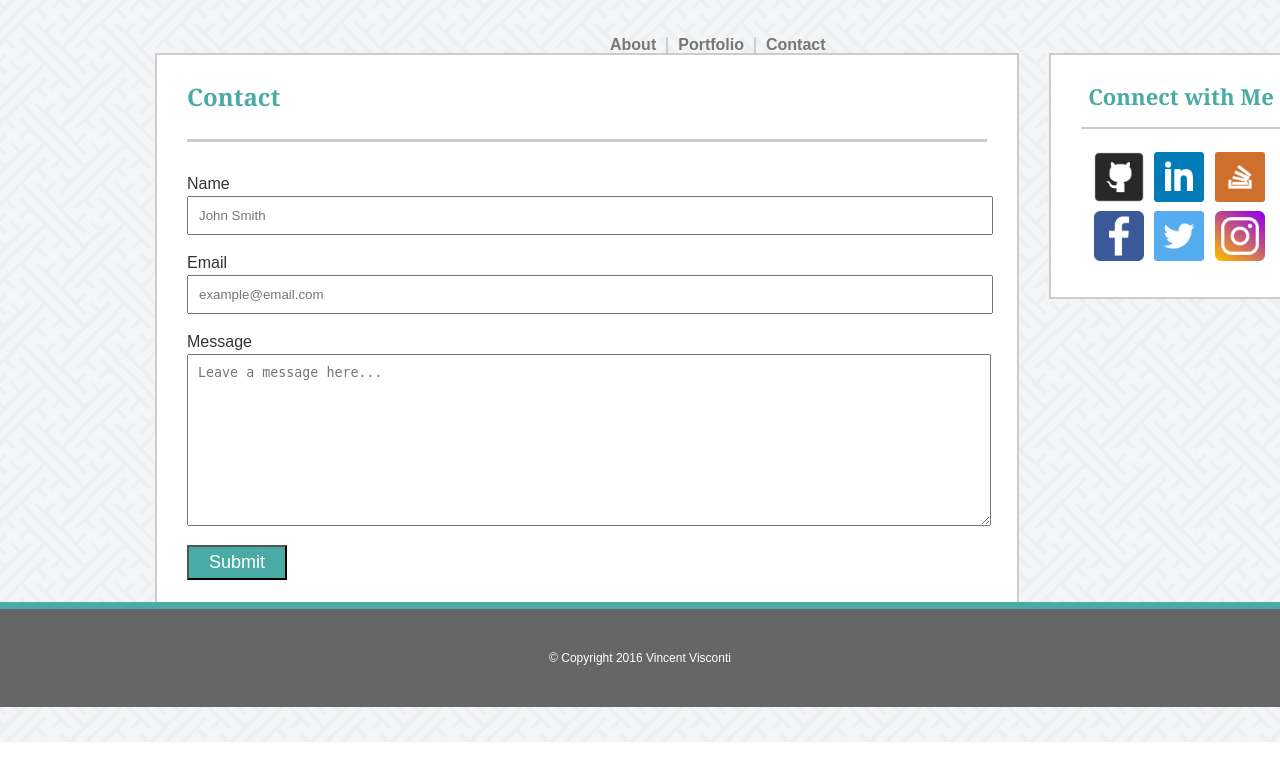
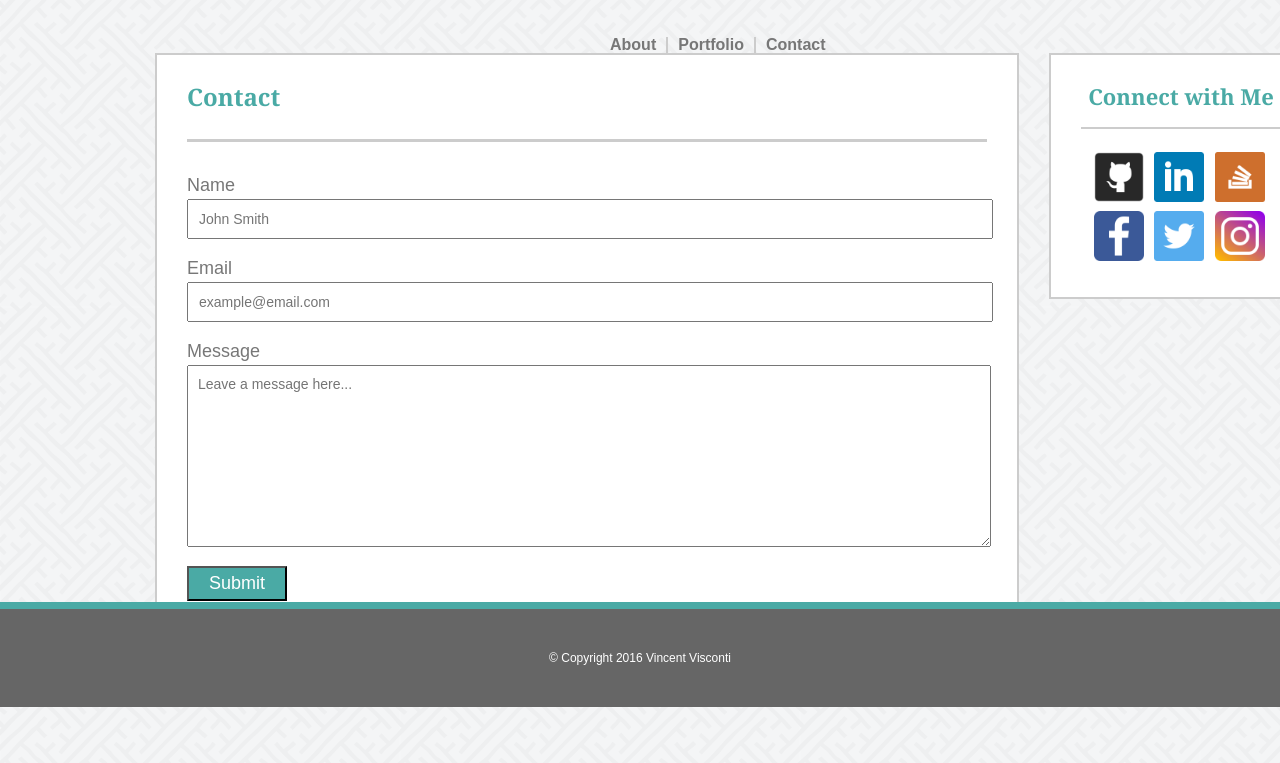
Before and after one commit to VinnyV88/Basic-Portfolio, a PHP site: page /contact.html in a window 1280 px wide; the page is wider, and only the part inside the window is pictured. Shown: the part 93-856 px from the top of that part. Before the commit the page ends 835 px from the top of that part, so only its background shows below. Run offline with PHP 8.4, Linux system fonts and the light colour scheme.

Commit message:
push progress to heroku

```diff
--- a/assets/css/style.css
+++ b/assets/css/style.css
@@ -269,7 +269,16 @@ h2{
 	border: 2px solid #cccccc;
 }
 
+.labels{
+	font-family: 'Arial', 'Helvetica Neue', Helvetica, sans-serif;
+	color: #777777;
+	font-size: 18px;
+}
+
 .txtInput{
+	font-family: 'Arial', 'Helvetica Neue', Helvetica, sans-serif;
+	color: #777777;
+	font-size: 14px;
 	padding-top: 10px;
 	padding-bottom: 10px;
 	padding-left: 10px;
--- a/contact.html
+++ b/contact.html
@@ -24,11 +24,11 @@
 
 				<form class="ConForm">
 					<fieldset>
-						<p class="lblName">Name</p>
+						<p class="labels">Name</p>
 						<input class="txtInput" type="text" name="firstname" placeholder="John Smith"><br><br>
-						<p class="lblEmail">Email</p>
+						<p class="labels">Email</p>
 						<input class="txtInput" type="text" name="email" placeholder="example@email.com"><br><br>
-						<p class="lblMsg">Message</p>
+						<p class="labels">Message</p>
 						<textarea class="txtInput" name="message" rows="10" cols="50" placeholder="Leave a message here..."></textarea> <br><br>
 						<button type="submit">Submit</button>
 					</fieldset>
@@ -42,12 +42,12 @@
 					<h3>Connect with Me</h3>
 				</section>
 				<section class="LogosSect">
-					<a href="https://github.com/VinnyV88"><img class="ConLogos" src="assets/images/git_logo.png" alt="Git"></a>
-					<a href="https://www.linkedin.com/in/vincentvisconti"><img class="ConLogos" src="assets/images/linkedin_logo.png" alt="LinkedIn"></a>
-					<a href="http://stackexchange.com/users/5347903/vincent-visconti"><img class="ConLogos" src="assets/images/stackoverflow_icon.png" alt="Stack Overflow"></a>
-					<a href="https://www.facebook.com/VinnyV88"><img class="ConLogos" src="assets/images/facebook_logo.png" alt="Facebook"></a>
-					<a href="https://twitter.com/VinnyV88"><img class="ConLogos" src="assets/images/twitter_logo.png" alt="Twitter"></a>
-					<a href="https://www.instagram.com/vinny88v/"><img class="ConLogos" src="assets/images/instagram_logo.png" alt="LinkedIn"></a>
+					<a href="https://github.com/VinnyV88" target="_blank"><img class="ConLogos" src="assets/images/git_logo.png" alt="Git"></a>
+					<a href="https://www.linkedin.com/in/vincentvisconti" target="_blank"><img class="ConLogos" src="assets/images/linkedin_logo.png" alt="LinkedIn"></a>
+					<a href="http://stackexchange.com/users/5347903/vincent-visconti" target="_blank"><img class="ConLogos" src="assets/images/stackoverflow_icon.png" alt="Stack Overflow"></a>
+					<a href="https://www.facebook.com/VinnyV88" target="_blank"><img class="ConLogos" src="assets/images/facebook_logo.png" alt="Facebook"></a>
+					<a href="https://twitter.com/VinnyV88" target="_blank"><img class="ConLogos" src="assets/images/twitter_logo.png" alt="Twitter"></a>
+					<a href="https://www.instagram.com/vinny88v/" target="_blank"><img class="ConLogos" src="assets/images/instagram_logo.png" alt="LinkedIn"></a>
 				</section>
 			</aside>
 
```
Also changed, not shown: index.html (+7 -7 lines), portfolio.html (+6 -6 lines).
